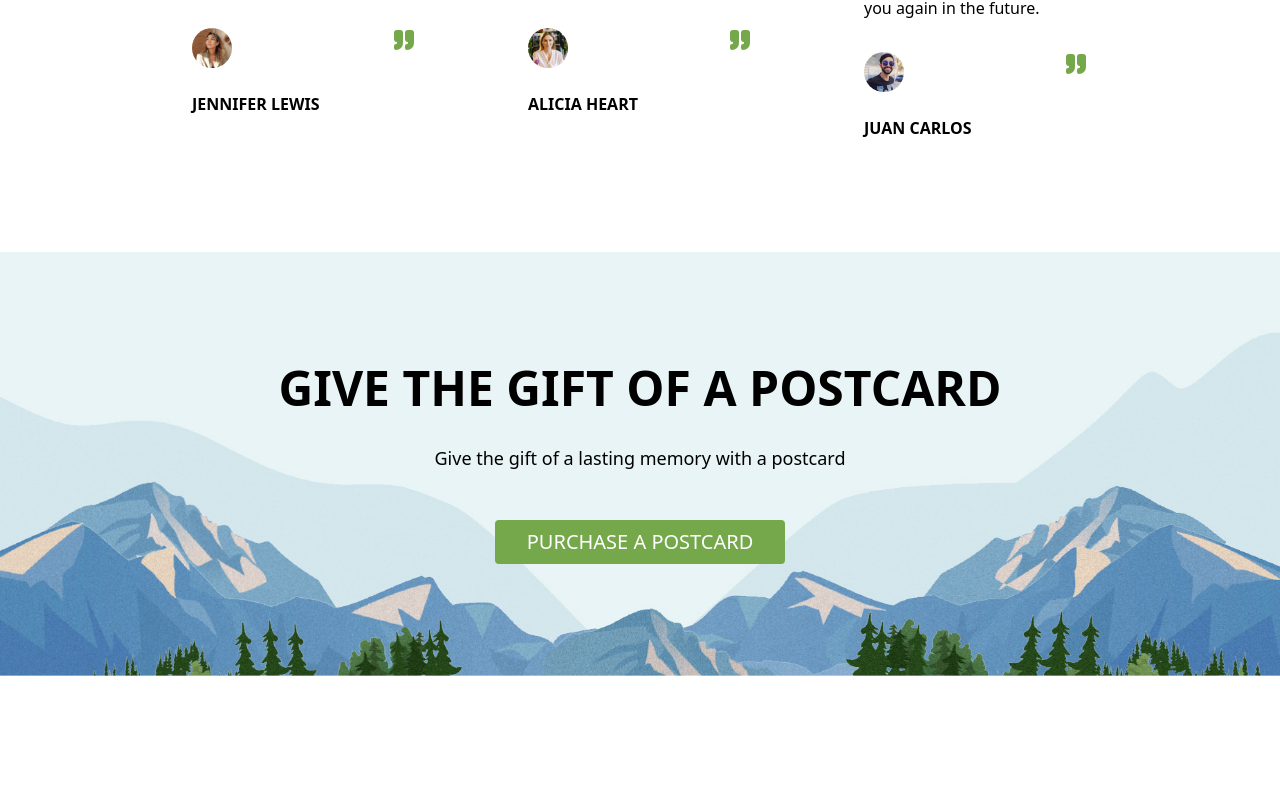
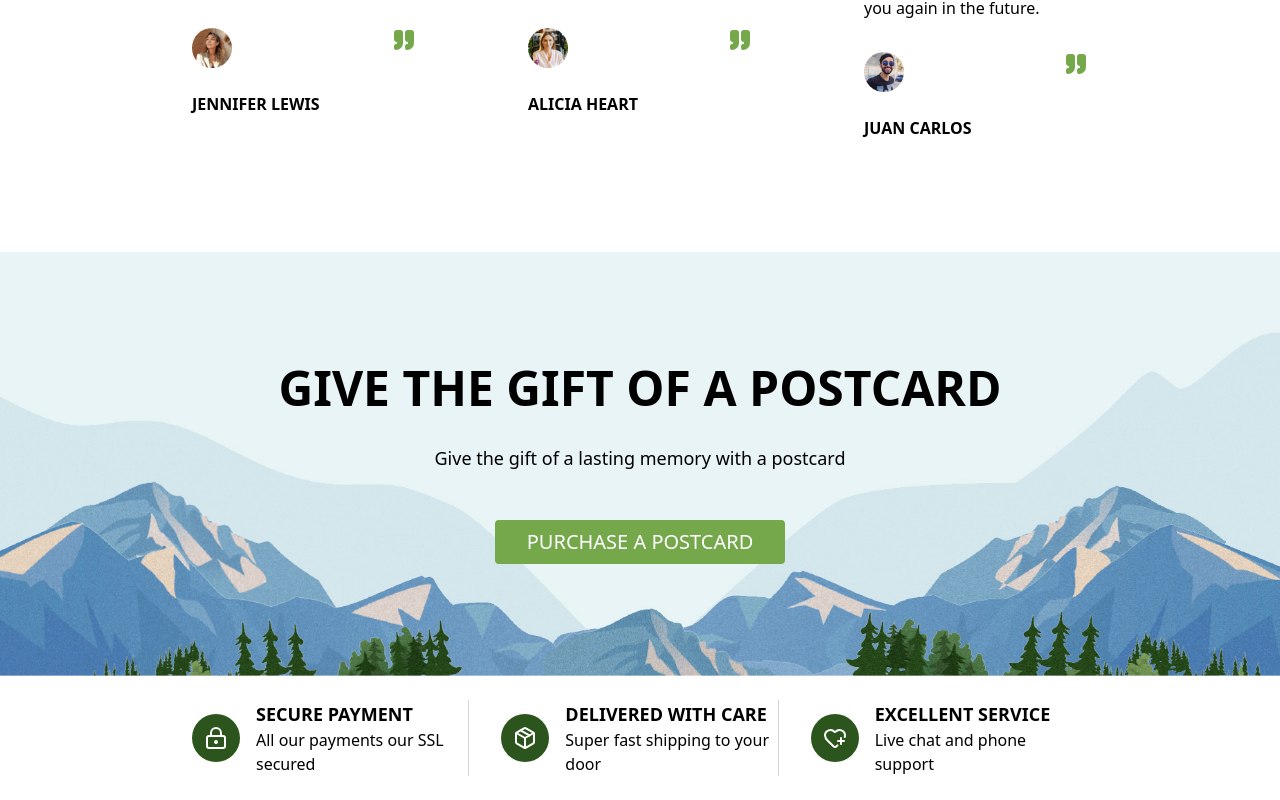
Before and after one commit to citindia/earth-store-landing, a Next.js app: page / in a window 1280 px wide. Shown: the part 1668-2468 px from the top of the page. Before the commit the page ends 2344 px from the top, so only its background shows below. Built offline with nearby package versions, Linux system fonts and the light colour scheme.

Commit message:
Add features section with icons to homepage
Introduced a new section highlighting secure payment, fast delivery, and excellent service, each with corresponding icons and descriptions. This enhances the homepage by showcasing key service benefits to users.

```diff
--- a/src/app/page.tsx
+++ b/src/app/page.tsx
@@ -1,4 +1,4 @@
-import { Quote } from "lucide-react";
+import { HeartPlus, LockKeyhole, Package, Quote } from "lucide-react";
 import { Metadata } from "next";
 import Image from "next/image";
 import Link from "next/link";
@@ -167,6 +167,47 @@ const page = () => {
 					Purchase A Postcard
 				</Link>
 			</section>
+
+			<section className="px-48 py-6 grid grid-cols-3 gap-8">
+				<div className="flex items-center gap-4 border-r border-gray-300">
+					<div className="rounded-full bg-earth-dark p-3">
+						<LockKeyhole className="text-white" />
+					</div>
+
+					<div className="">
+						<div className="text-lg font-semibold uppercase">
+							Secure Payment
+						</div>
+						<div className="">All our payments our SSL secured</div>
+					</div>
+				</div>
+
+				<div className="flex items-center gap-4 border-r border-gray-300">
+					<div className="rounded-full bg-earth-dark p-3">
+						<Package className="text-white" />
+					</div>
+
+					<div className="">
+						<div className="text-lg font-semibold uppercase">
+							Delivered With Care
+						</div>
+						<div className="">Super fast shipping to your door</div>
+					</div>
+				</div>
+
+				<div className="flex items-center gap-4">
+					<div className="rounded-full bg-earth-dark p-3">
+						<HeartPlus className="text-white" />
+					</div>
+
+					<div className="">
+						<div className="text-lg font-semibold uppercase">
+							Excellent Service
+						</div>
+						<div className="">Live chat and phone support</div>
+					</div>
+				</div>
+			</section>
 		</>
 	);
 };
```
